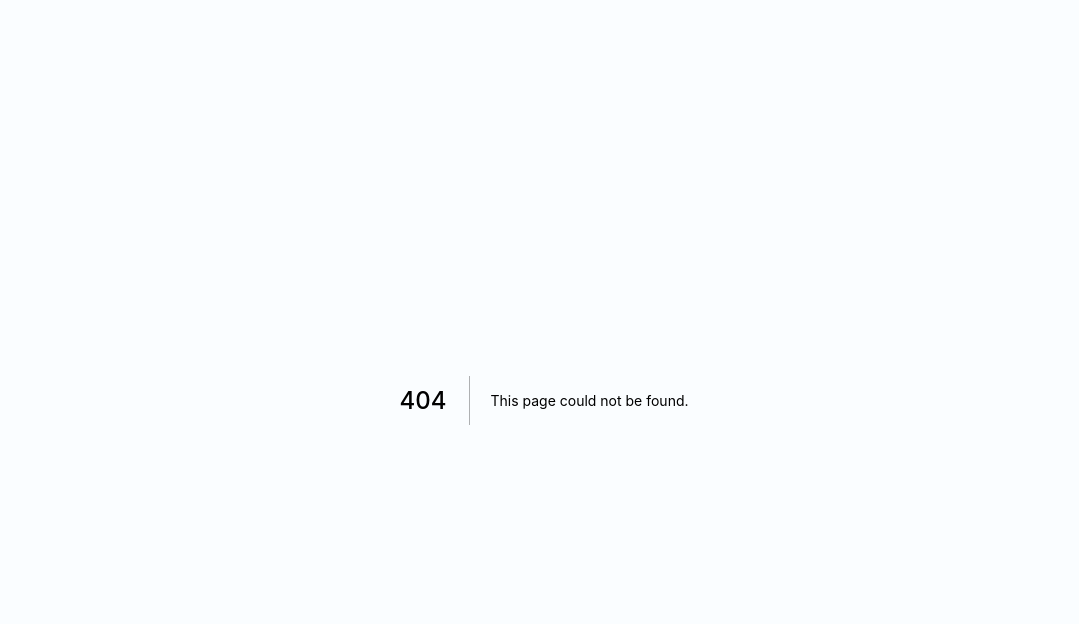
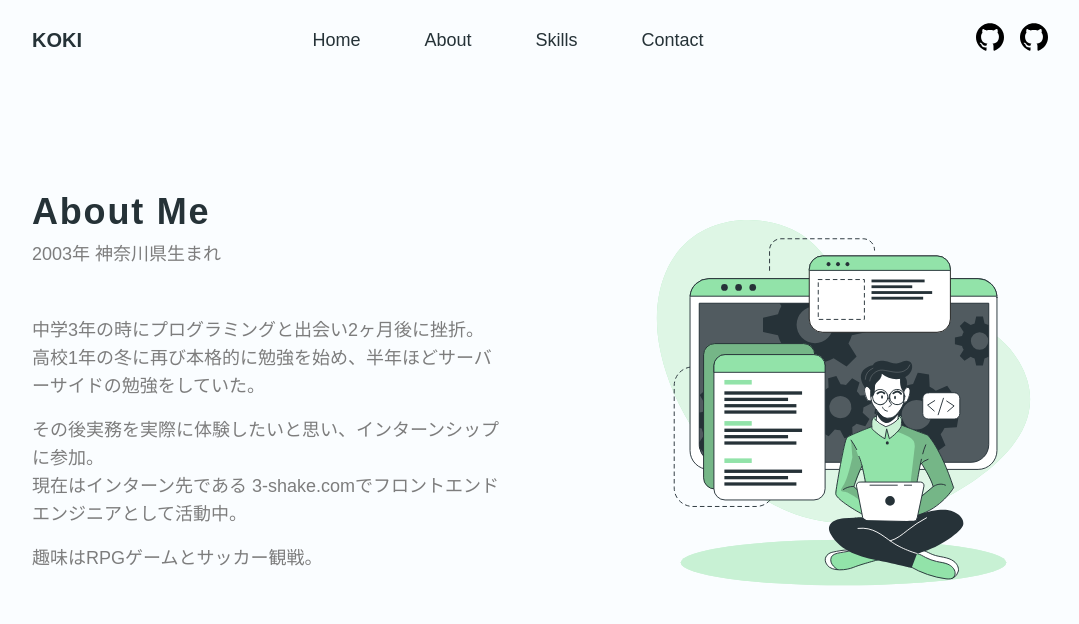
Before and after one commit to koko2824/portfolio, a Next.js app: page /about in a window 1280 px wide. Before the commit this address had no page. Shown: the top 624 px of the page, without its empty margins (96-1175 px from the left). Built offline with nearby package versions, Linux system fonts and the light colour scheme; a web font is replaced by a local one.

Commit message:
feat: about page

```diff
--- a/components/layout.tsx
+++ b/components/layout.tsx
@@ -11,7 +11,7 @@ const Layout = (props: Props) => {
   const iconSize = 28
   const naves = [
     { name: 'Home', href: '/' },
-    { name: 'About', href: '/' },
+    { name: 'About', href: '/about' },
     { name: 'Skills', href: '/skills' },
     { name: 'Contact', href: '/' },
   ]
--- /dev/null
+++ b/pages/about.tsx
@@ -0,0 +1,34 @@
+import React from 'react'
+import Image from 'next/image'
+import Layout from '../components/layout'
+
+const About = () => {
+  const imageSize = 500
+  const myImage = <Image src="/images/about.svg" height={imageSize} width={imageSize} />
+  // TODO typography component作る
+  return (
+    <Layout>
+      <div className="h-screen flex ">
+        <div className="w-2/3 mt-48 pr-32 ml-auto">
+          <h3 className="text-4xl font-bold tracking-wider">About Me</h3>
+          <p className="text-gray text-lg py-2">2003年 神奈川県生まれ</p>
+          <p className="mt-10 text-gray text-lg">
+            中学3年の時にプログラミングと出会い2ヶ月後に挫折。
+            <br />
+            高校1年の冬に再び本格的に勉強を始め、半年ほどサーバーサイドの勉強をしていた。
+          </p>
+          <p className="pt-4 text-gray text-lg">
+            その後実務を実際に体験したいと思い、インターンシップに参加。
+            <br />
+            現在はインターン先である <a href="https://3-shake.com">3-shake.com</a>
+            でフロントエンドエンジニアとして活動中。
+          </p>
+          <p className="pt-4 text-gray text-lg">趣味はRPGゲームとサッカー観戦。</p>
+        </div>
+        <div className="self-center">{myImage}</div>
+      </div>
+    </Layout>
+  )
+}
+
+export default About
--- a/pages/index.tsx
+++ b/pages/index.tsx
@@ -4,6 +4,7 @@ import Layout from '../components/layout'
 
 export default function Index() {
   const imageSize = 400
+  const myImage = <Image src="/images/top.svg" height={imageSize} width={imageSize} />
   return (
     <Layout>
       <div className="h-screen flex items-center justify-center">
@@ -20,9 +21,7 @@ export default function Index() {
             </p>
           </div>
         </div>
-        <div className="mr-auto">
-          <Image src="/images/top.svg" height={imageSize} width={imageSize} />
-        </div>
+        <div className="mr-auto">{myImage}</div>
       </div>
     </Layout>
   )
```
Also changed, not shown: pages/skills.tsx (+8 -7 lines), public/images/about.svg (added), styles/index.css.
